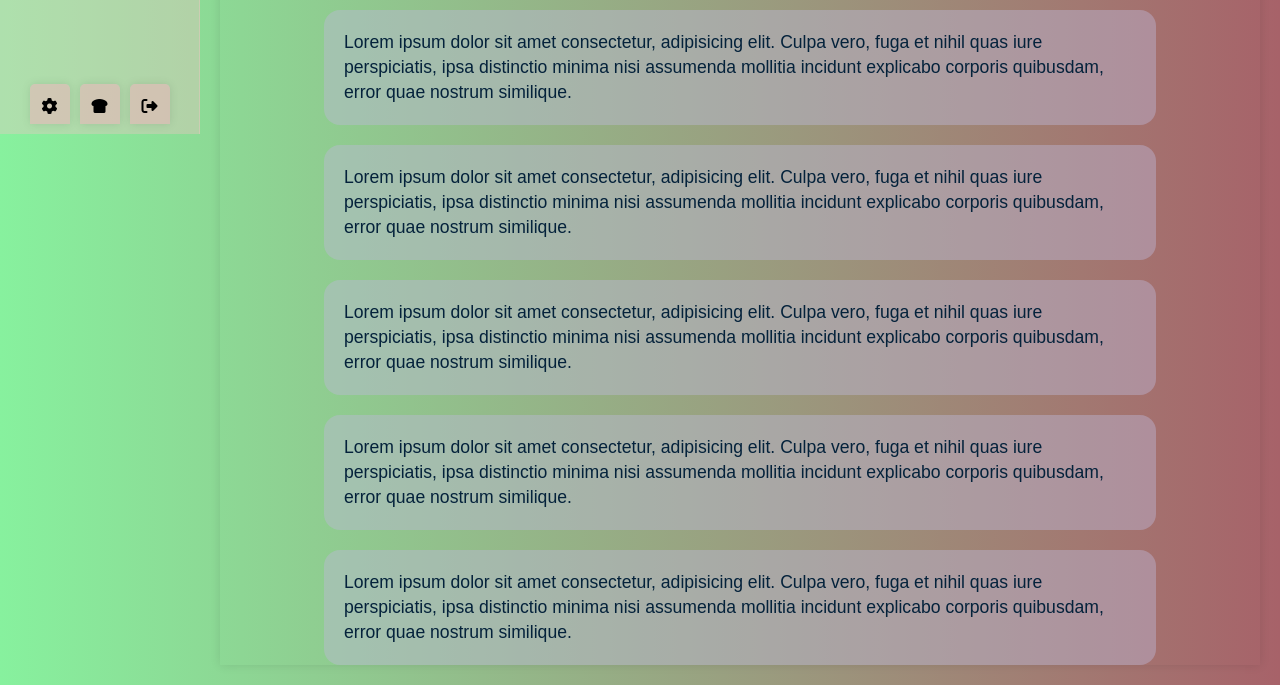
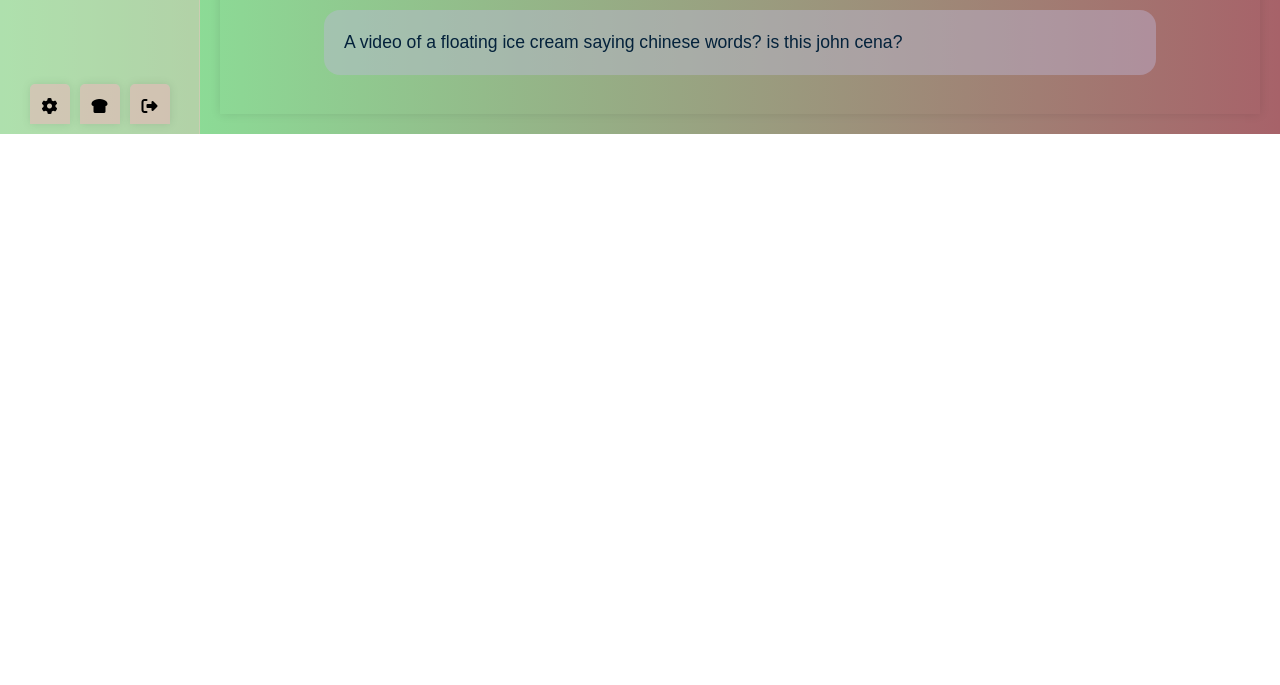
Before and after one commit to Darknesstyr/learnwithfun, a plain HTML site: page html/entertainment page3.html in a window 1280 px wide. Shown: the part 666-1351 px from the top of the page. After the commit the page ends 800 px from the top, so only its background shows below. Drawn offline with Linux system fonts and the light colour scheme.

Commit message:
Update entertainment page3.html

```diff
--- a/html/entertainment page3.html
+++ b/html/entertainment page3.html
@@ -56,11 +56,8 @@
             <div class="info">
                 <iframe width="900" height="515" src="https://www.youtube.com/embed/KH_XIt-hm2Y?si=pz3Ro2Lj9WvK5EX1&autoplay=1&mute=1" title="YouTube video player" frameborder="0" allow="accelerometer; autoplay; clipboard-write; encrypted-media; gyroscope; picture-in-picture; web-share" referrerpolicy="strict-origin-when-cross-origin" allowfullscreen></iframe>
                 <div id="big">BING CHILLING</div>
-                <div id="justify">Lorem ipsum dolor sit amet consectetur, adipisicing elit. Culpa vero, fuga et nihil quas iure perspiciatis, ipsa distinctio minima nisi assumenda mollitia incidunt explicabo corporis quibusdam, error quae nostrum similique.</div>
-                <div id="justify">Lorem ipsum dolor sit amet consectetur, adipisicing elit. Culpa vero, fuga et nihil quas iure perspiciatis, ipsa distinctio minima nisi assumenda mollitia incidunt explicabo corporis quibusdam, error quae nostrum similique.</div>
-                <div id="justify">Lorem ipsum dolor sit amet consectetur, adipisicing elit. Culpa vero, fuga et nihil quas iure perspiciatis, ipsa distinctio minima nisi assumenda mollitia incidunt explicabo corporis quibusdam, error quae nostrum similique.</div>
-                <div id="justify">Lorem ipsum dolor sit amet consectetur, adipisicing elit. Culpa vero, fuga et nihil quas iure perspiciatis, ipsa distinctio minima nisi assumenda mollitia incidunt explicabo corporis quibusdam, error quae nostrum similique.</div>
-                <div id="justify">Lorem ipsum dolor sit amet consectetur, adipisicing elit. Culpa vero, fuga et nihil quas iure perspiciatis, ipsa distinctio minima nisi assumenda mollitia incidunt explicabo corporis quibusdam, error quae nostrum similique.</div>
+                <div id="justify">A video of a floating ice cream saying chinese words? is this john cena?</div>
+
 
           </div>
         </div>
```
